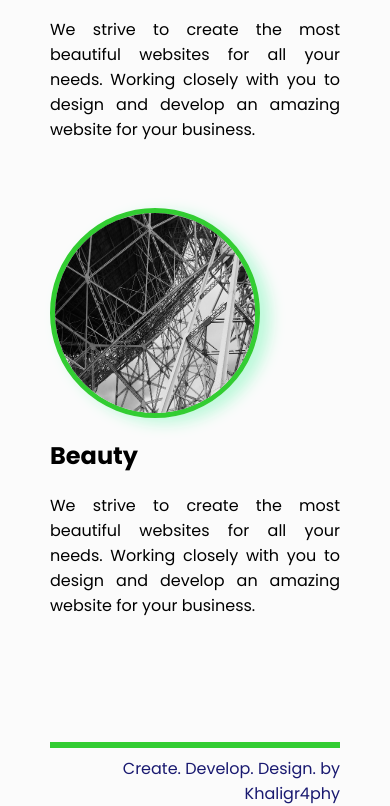
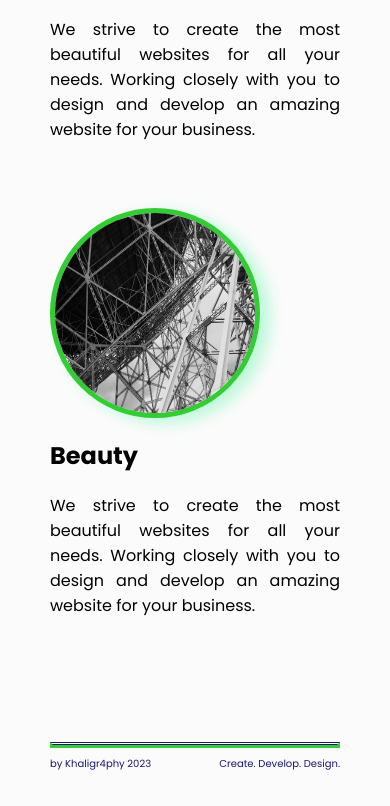
Before and after one commit to khaligr4phy/portfolio, a plain HTML site: page index.html in a window 390 px wide. Shown: the part 845-1651 px from the top of the page. After the commit the page ends 1617 px from the top, so only its background shows below. Drawn offline with Linux system fonts and the light colour scheme.

Commit message:
Add files via upload

```diff
--- a/index.html
+++ b/index.html
@@ -36,8 +36,12 @@
 
    </div>
   </div>
-  <div><hr></div>
-  <footer>Create. Develop. Design. by Khaligr4phy</footer>
+  <div></div>
+  <footer>
+    <hr>
+    <div class="f-left">by Khaligr4phy 2023</div>
+    <div class="f-right">Create. Develop. Design.</div>
+  </footer>
 
 
 
--- a/style.css
+++ b/style.css
@@ -51,10 +51,22 @@ h1 {
 }
 
 footer {
+  display: inline;
   color: midnightblue;
-  text-align: right;
+  font-weight: 500;
 }
 
+footer .f-left {
+  float: left;
+}
+
+footer .f-right{
+  float: right;
+}
+
+footer hr {
+  border-top: 3px double midnightblue;
+}
 .card {
   width: 45%;
 }
@@ -94,6 +106,8 @@ span {
   z-index: -1;
 }
 
+
+
 /* responsive design starts here */
 @media (max-width: 680px) {
   .logo {
@@ -122,7 +136,16 @@ span {
   margin-top: -58px;
   color: limegreen;
   border: 5px solid;
-  border: 4px solid blue;
+  border: 4px solid midnightblue;
 }
 
+footer .f-left {
+  float: left;
+  font-size: 10px;
 }
+
+footer .f-right{
+  float: right;
+  font-size: 10px;
+}
+}
```
